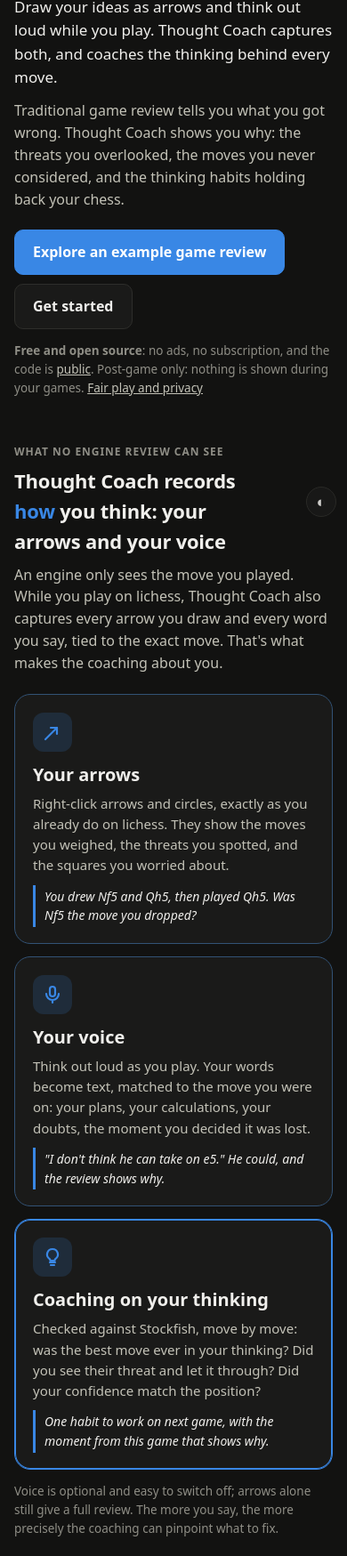
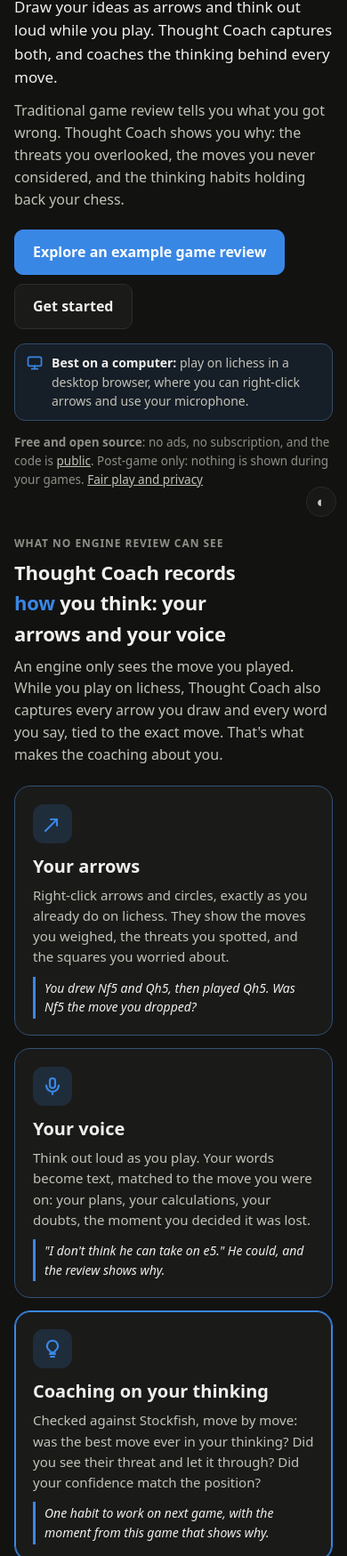
Before and after one commit to GrantRedfield/thought-coach, a browser extension: page deploy/site/index.html in a window 390 px wide. Shown: the part 251-2000 px from the top of the page at 89% size. Drawn offline with Linux system fonts and the light colour scheme; no server answers.

Commit message:
Site: say it works best on a computer (arrows and a microphone), on the home page and the setup page
Co-Authored-By: Claude Opus 5.5 <noreply@anthropic.com>

```diff
--- a/deploy/site/index.html
+++ b/deploy/site/index.html
@@ -55,6 +55,12 @@
   .cap p { margin:0 0 10px; color:var(--fg2); font-size:15px; }
   .cap .eg { margin:0; font-size:14px; color:var(--fg); border-left:3px solid var(--accent); padding:2px 0 2px 10px; font-style:italic; }
   .capnote { color:var(--muted); font-size:13.5px; margin:14px 0 0; max-width:80ch; }
+  .desk { display:flex; gap:9px; align-items:flex-start; margin:16px 0 0; padding:10px 12px; border-radius:12px; max-width:52ch;
+    font-size:14px; color:var(--fg2); background:color-mix(in srgb, var(--accent) 10%, transparent);
+    border:1px solid color-mix(in srgb, var(--accent) 35%, var(--line)); }
+  .desk svg { flex:none; width:20px; height:20px; margin-top:1px; fill:none; stroke:var(--accent); stroke-width:2;
+    stroke-linecap:round; stroke-linejoin:round; }
+  .desk b { color:var(--fg); }
   .trustline { color:var(--muted); font-size:13.5px; margin:14px 0 0; }
   .trustline a { color:var(--fg2); }
   .exlabel { font-size:12px; letter-spacing:.08em; text-transform:uppercase; color:var(--muted); margin:0 0 8px; text-align:center; }
@@ -198,6 +204,8 @@
         <a class="btn primary" href="/sample/">Explore an example game review</a>
         <a class="btn" href="/start" data-ev="get_started">Get started</a>
       </div>
+      <p class="desk"><svg viewBox="0 0 24 24" aria-hidden="true"><rect x="3" y="4" width="18" height="12" rx="2" /><path d="M8 20h8M12 16v4" /></svg>
+        <span><b>Best on a computer:</b> play on lichess in a desktop browser, where you can right-click arrows and use your microphone.</span></p>
       <p class="trustline"><b>Free and open source</b>: no ads, no subscription, and the code is <a href="https://github.com/GrantRedfield/thought-coach">public</a>. Post-game only: nothing is shown during your games. <a href="#trust">Fair play and privacy</a></p>
     </section>
     <section class="example">
@@ -250,8 +258,9 @@
         <p class="eg">One habit to work on next game, with the moment from this game that shows why.</p>
       </div>
     </div>
-    <p class="capnote">Voice is optional and easy to switch off; arrows alone still give a full review. The more you say,
-      the more precisely the coaching can pinpoint what to fix.</p>
+    <p class="capnote">Best on a desktop or laptop, where you can draw arrows and use your microphone while you play. Voice is
+      optional and easy to switch off; arrows alone still give a full review. The more you say, the more precisely the
+      coaching can pinpoint what to fix.</p>
   </section>
 
   <!-- 2. the sample review -->
```
Also changed, not shown: deploy/site/start/index.html (+3 -0 lines).
